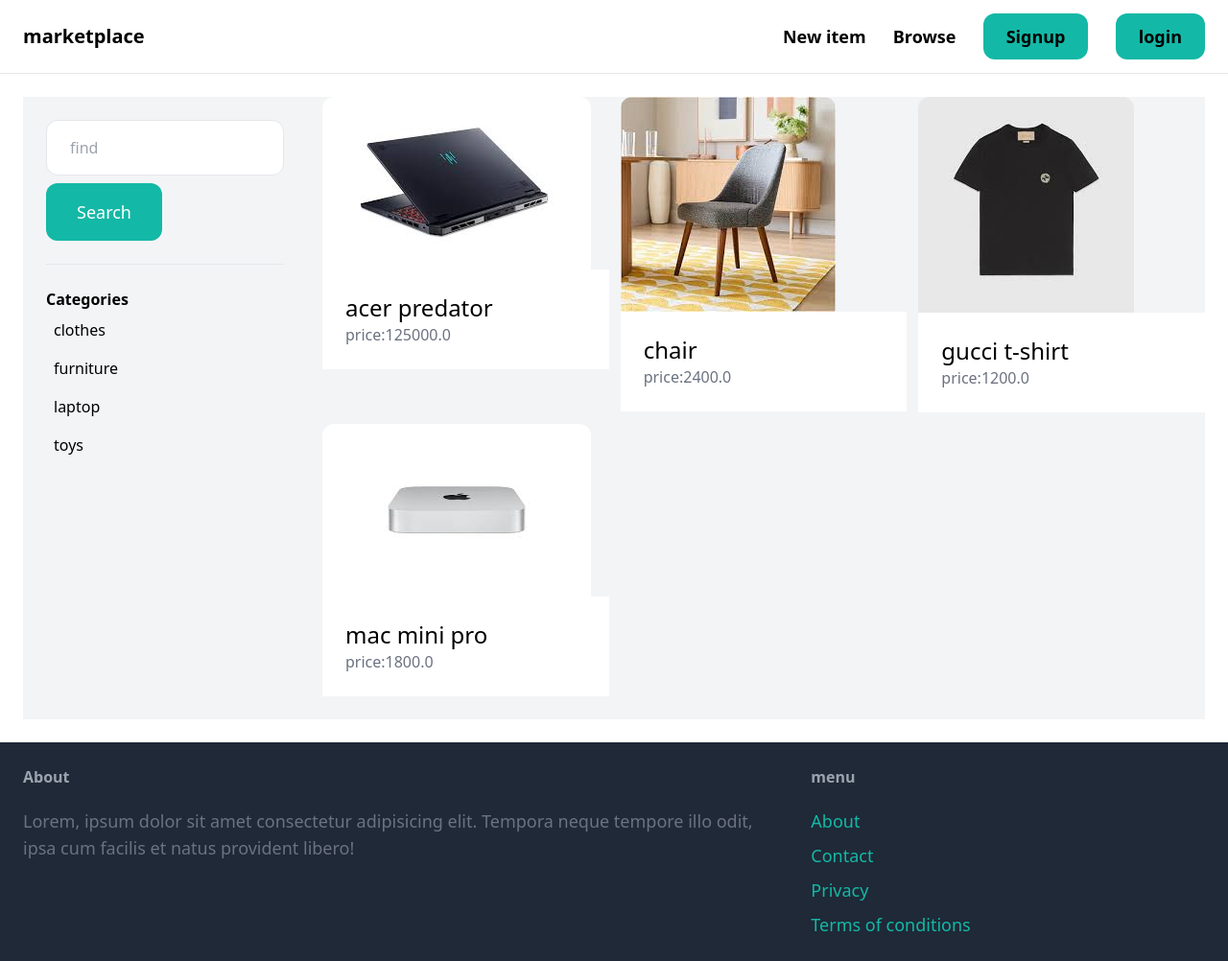
After one commit to DelTa-0/Django_marketplace, a Django app: page /items/ in a window 1280 px wide. The commit adds this page. Shown: the whole page at 96% size. Run offline with Django 5.2, Linux system fonts and the light colour scheme; data comes from the database, SQL or seed files in the repository; some libraries are stand-ins or nearby versions.

Commit message:
search initailly done

```diff
--- a/marketplaceapp/core/templates/core/base.html
+++ b/marketplaceapp/core/templates/core/base.html
@@ -12,7 +12,7 @@
 
         <div class="space-x-6">
             <a href="{%url 'item:new'%}" class="text-lg font-semibold hover:text-gray-500">New item</a>
-            <a href="#" class="text-lg font-semibold hover:text-gray-500">Browse</a>
+            <a href="{%url 'item:items'%}" class="text-lg font-semibold hover:text-gray-500">Browse</a>
             {% if request.user.is_authenticated%}
             <a href="#" class="px-6 py-3 text-lg font-semibold bg-teal-500 htext-white rounded-xl hover:bg-teal-700">Inbox</a>
             <a href="{%url 'dashboard:index'%}" class="px-6 py-3 text-lg font-semibold bg-teal-500 htext-white rounded-xl hover:bg-teal-700">Dashboard</a>
--- /dev/null
+++ b/marketplaceapp/item/templates/item/items.html
@@ -0,0 +1,44 @@
+{% extends "core/base.html" %}
+
+{% block title %}Items{% endblock %}
+
+
+{% block content %}
+    <div class="pb-6 grid grid-cols-4 gap-4 bg-gray-100">
+        <div class="col-span-1 p-6">
+            <form action="{%url 'item:items'%}" method="get">
+                <input name="query" class="w-full py-4 px-6 border rounded-xl" type="text" value="{{query}}" placeholder="find">
+                <button class="mt-2 py-4 px-8 text-lg bg-teal-500 text-white rounded-xl">Search</button>
+
+            </form>
+            <hr class="my-6">
+            <p class="font-semibold">Categories</p>
+            <ul>
+                {%for category in categories%}
+                    <li class="py-2 px-2 rounded-xl">
+                        <a href="{%url 'item:items'%}?query={{query}}&category={{category.id}}">{{category.name}}</a>
+                    </li>
+                {%endfor%}
+            </ul>
+        </div>
+        <div class="col-span-3">
+            <div class="grid grid-cols-3 gap-3">
+                {%for item in items%}
+                <div>
+                    <a href="{%url 'item:detail' item.id%}">
+                        <div>
+                            <img src="{{item.image.url}}" class="rounded-t-xl bg-whit-200">
+                        </div>
+                        <div class="p-6 bg-white rouded-b-xl">
+                            <h2 class="text-2xl">{{item.name}}</h2>
+                            <p class="text-gray-500">price:{{item.price}}</p>
+                        </div>
+                    </a>
+                </div>
+
+
+                {%endfor%}
+            </div>
+        </div>
+    </div>
+{% endblock %}
--- a/marketplaceapp/item/urls.py
+++ b/marketplaceapp/item/urls.py
@@ -5,6 +5,7 @@
 app_name='item'
 
 urlpatterns = [
+    path('',views.items,name='items'),
     path('new/',views.new,name='new'),
     path('<int:pk>/',views.detail,name='detail'),
     path('<int:pk>/delete/',views.delete,name='delete'),
--- a/marketplaceapp/item/views.py
+++ b/marketplaceapp/item/views.py
@@ -1,9 +1,26 @@
 from django.shortcuts import render,redirect
+from django.db.models import Q
 from django.shortcuts import get_object_or_404
 from django.contrib.auth.decorators import login_required
 from .forms import NewItemForm,EditItemForm
-from .models import Item
+from .models import Item,Category
+
 # Create your views here.
+
+def items(request):
+    query=request.GET.get('query','')
+    categories=Category.objects.all()
+    items=Item.objects.filter(is_sold=False)
+    if query:
+        items=items.filter(Q(name__icontains=query)|Q(description__icontains=query))
+
+    return render(request,'item/items.html',{
+        'items':items,
+        'query':query,
+        'categories':categories
+    })
+
+
 def detail(request,pk):
     item=get_object_or_404(Item,pk=pk)
     related_items=Item.objects.filter(category=item.category,is_sold=False).exclude(pk=pk)[0:3]
```
